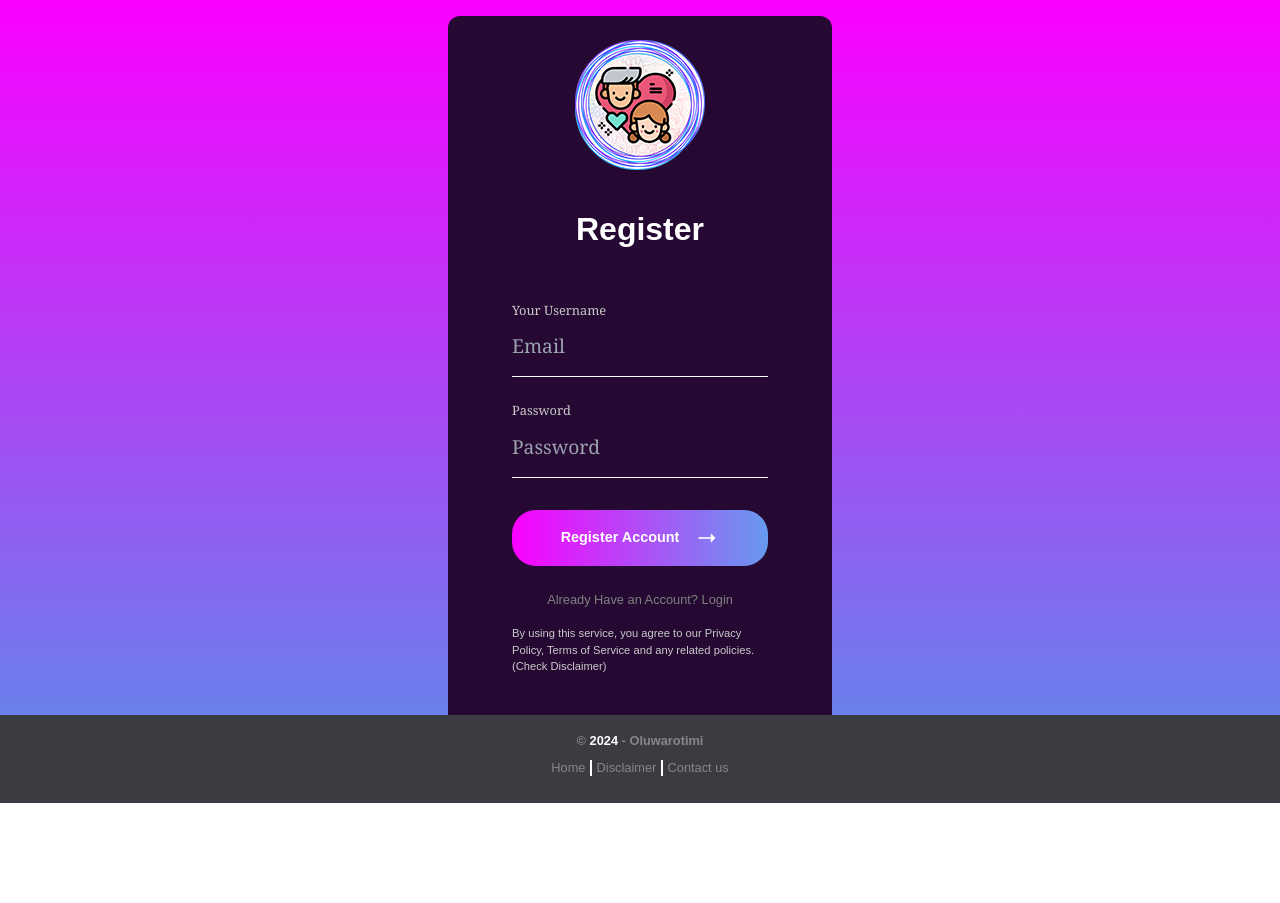
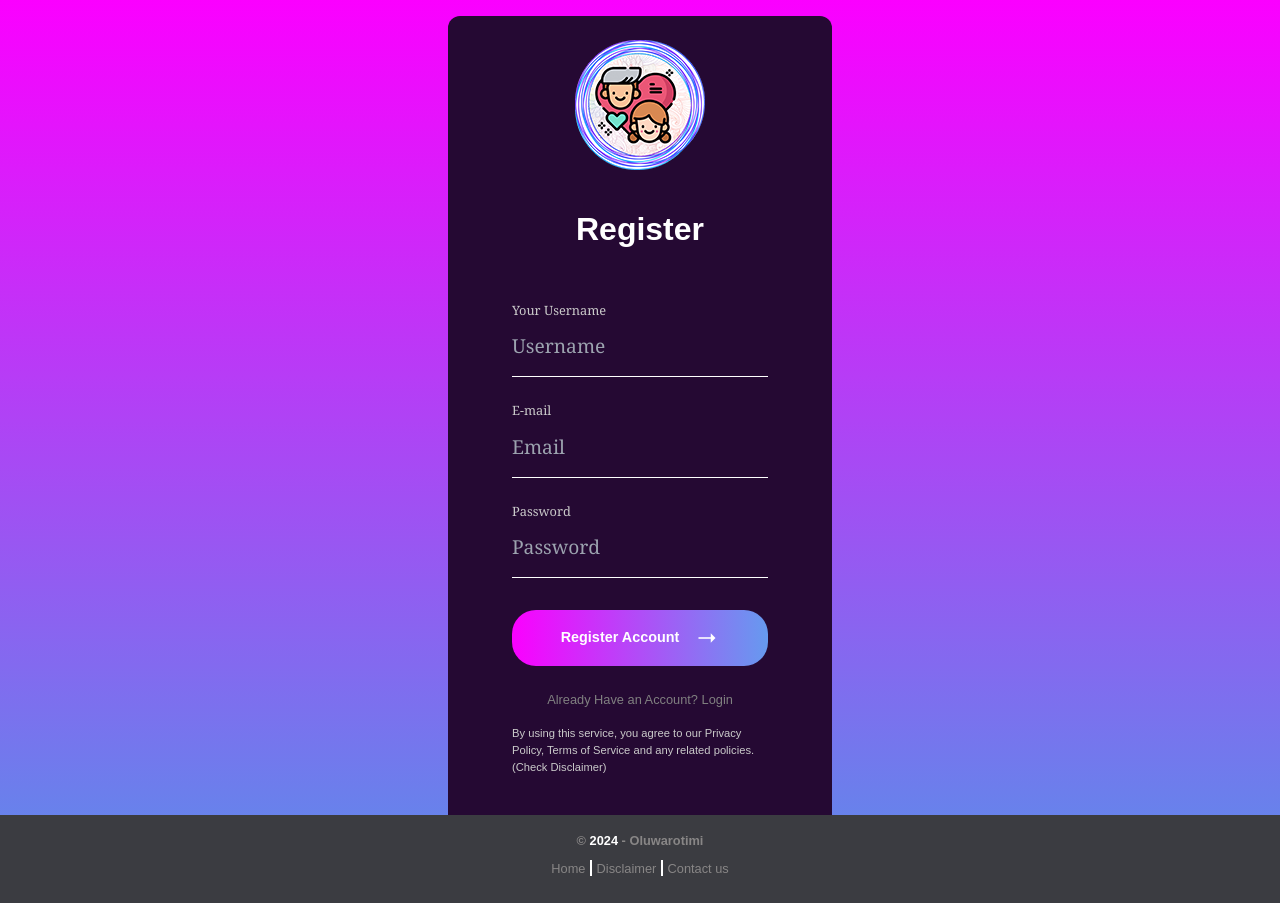
Before and after one commit to Robinson-Taiwo/musica, a React (Vite) app: page /Register in a window 1280 px wide. Before the commit the page ends 803 px from the top, so only its background shows below. Built offline with nearby package versions, Linux system fonts and the light colour scheme.

Commit message:
added username input to sign up

```diff
--- a/src/assets/Components/Registration.jsx
+++ b/src/assets/Components/Registration.jsx
@@ -19,6 +19,7 @@ const Registration = () => {
   const [successMessage, setSuccessMessage] = useState("")
   const [errorMessage, setErrorMessage] = useState("")
   const [formData, setFormData] = useState({
+    username: '',
     email: '',
     password: '',
   });
@@ -49,8 +50,11 @@ e.preventDefault()
         email: formData.email,
         password: formData.password,
         options: {
-          redirectTo: "http://localhost:3000/Login" // Set redirect URL based on environment
-        },
+          data: {
+            username: formData.username,
+          }
+        }
+
       }, {
         headers: {
           'apikey': 'eyJhbGciOiJIUzI1NiIsInR5cCI6IkpXVCJ9.eyJpc3MiOiJzdXBhYmFzZSIsInJlZiI6Imtkb3p4a2Nma2JjZ2dqZm14emp0Iiwicm9sZSI6ImFub24iLCJpYXQiOjE3MTQ0OTU0MzEsImV4cCI6MjAzMDA3MTQzMX0.eAkfQHpoaFsU9lnlp2gvXmzlx6qsKKND9Ss-W-w-yWA',
@@ -59,6 +63,8 @@ e.preventDefault()
 
       setFormData({
         email: "",
+        username: "",
+
   password: ""
       })
       setRedirecting(true)
@@ -102,7 +108,23 @@ e.preventDefault()
 <form  onSubmit={handleSubmit}>
 
 
-    <p className='form-label' >Your Username </p>
+
+<p className='form-label' >Your Username </p>
+
+
+<input
+    type="text"
+    name="username"
+    value={formData.username}
+    onChange={handleChange}
+    placeholder="Username"
+    required // Add required attribute for form validation
+    className='login-input'
+  />
+
+
+
+<p className='form-label  mt ' >E-mail</p>
 
 
     <input
```
